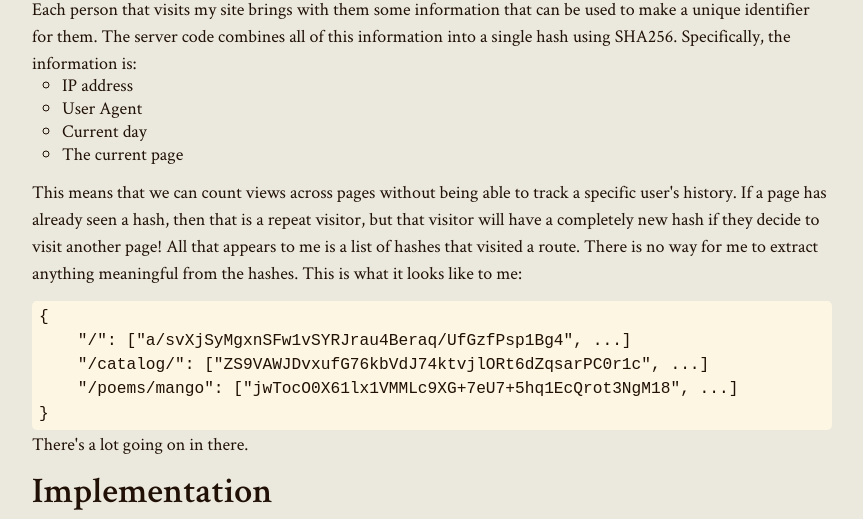
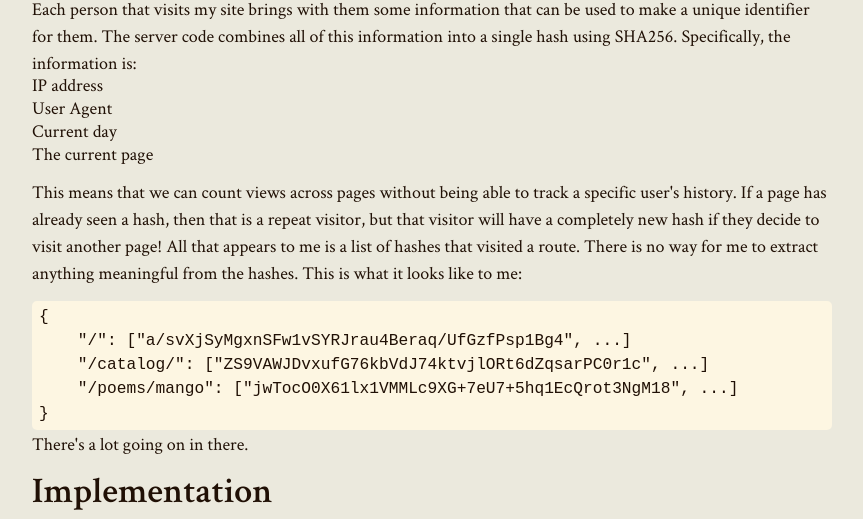
Before and after one commit to lucasgrinspan/bean-poems, a website: page public/analytics/index.html in a window 1280 px wide. Shown: the part 281-800 px from the top of the page, without its empty margins (208-1071 px from the left). Drawn offline with Linux system fonts and the light colour scheme.

Commit message:
fixes list style

```diff
--- a/public/assets/styles/main.css
+++ b/public/assets/styles/main.css
@@ -86,10 +86,10 @@ p {
     margin-bottom: 15px;
 }
 
-ul {
+ul.list {
     list-style-type: circle;
 }
-ul li {
+ul.list li {
     margin-left: 30px;
 }
 ul li:not(:last-child) {
```
Also changed, not shown: src/pages/analytics.html (+2 -1 lines).
